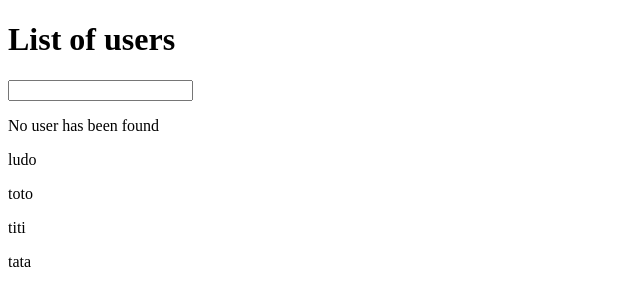
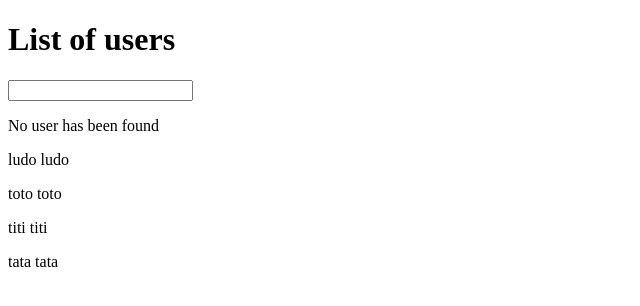
Before and after one commit to ludoarena/outdoorgame_sherlock_frontend, an Angular app in the folder ng-sherlock-app/: page / in a window 1280 px wide. Shown: the top 306 px of the page, without its empty margins (0-640 px from the left). Built offline with nearby package versions, Linux system fonts and the light colour scheme.

Commit message:
tuto : ngfor

```diff
--- a/ng-sherlock-app/src/app/app.component.html
+++ b/ng-sherlock-app/src/app/app.component.html
@@ -3,14 +3,13 @@
 <input #input (keyup.enter)="selectUser(input.value)" type="number" />
 
 @if (selectedUser) {
-  <p>{{ `You have selected the user: ${buildFullName(selectedUser)}` }}</p>
+  <p>You have selected the user: {{ buildFullName(selectedUser) }}</p>
 } @else {
   <p>No user has been found</p>
 }
 
-<p>{{ users[0].lastName }}</p>
-<p>{{ users[1].lastName }}</p>
-<p>{{ users[2].lastName }}</p>
-<p>{{ users[3].lastName }}</p>
+@for (user of users; track user.id) {
+  <p>{{ buildFullName(user) }}</p>
+}
 
 <router-outlet />
```
